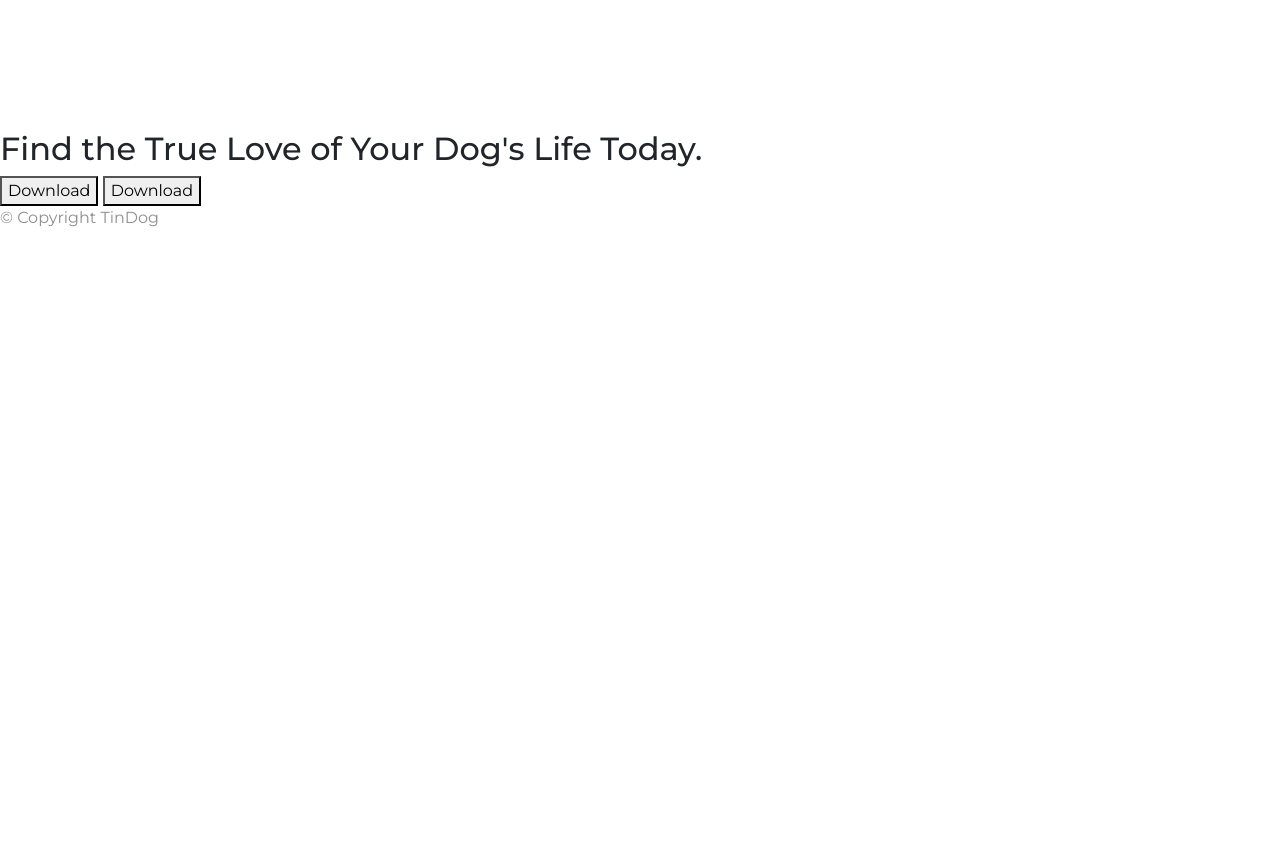
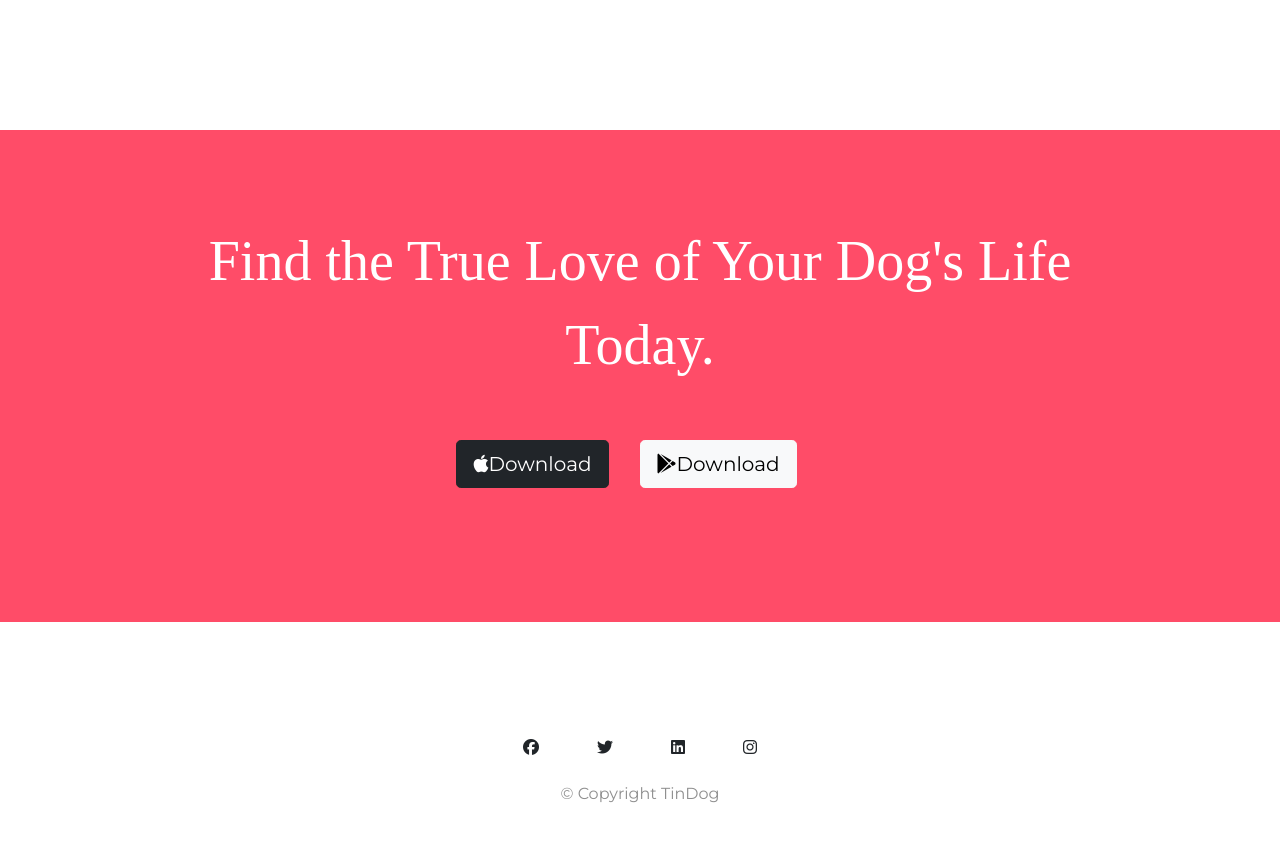
Before and after one commit to rohhhit31/Tindog-Mini_Project, a plain HTML site: page Tinder_for_dogs/index.html in a window 1280 px wide. Shown: the part 2720-3562 px from the top of the page. Before the commit the page ends 2966 px from the top, so only its background shows below. Drawn offline with nearby package versions, Linux system fonts and the light colour scheme.

Commit message:
Front End Portion Done (Done with html  CSS nd bootstrap implementtion

```diff
--- a/Tinder_for_dogs/css/styles.css
+++ b/Tinder_for_dogs/css/styles.css
@@ -60,6 +60,7 @@ body{
 
 .title-imamge{
      width:60%;
+     right:0%;
      transform: rotate(20deg);
 }
 
@@ -117,3 +118,29 @@ body{
      padding: 3% 2%;
 
 }
+
+/* CTA section */
+
+#cta{
+     background-color: #ff4c68;
+     color: #fff;
+     padding: 7% 15%;
+     text-align: center;
+}
+
+.cta-heading{
+     font-family: "Montserrat-Light";
+     font-size: 3.5rem;
+     line-height: 1.5;
+}
+
+/* footer */
+#footer{
+     padding: 7% 15%;
+     text-align: center;
+}
+
+.foot-icon{
+     padding: 3%;
+
+}
--- a/Tinder_for_dogs/index.html
+++ b/Tinder_for_dogs/index.html
@@ -62,15 +62,15 @@
             <a class="navbar-brand" href="">Tindog</a>
             <ul class="navbar-nav ms-auto">
               <li class="nav-item">
-                <a class="nav-link" href="">Contact</a>
+                <a class="nav-link" href="#footer">Contact</a>
               </li>
 
               <li class="nav-item">
-                <a class="nav-link" href="">Pricing</a>
+                <a class="nav-link" href="#pricing">Pricing</a>
               </li>
 
               <li class="nav-item">
-                <a class="nav-link" href="">Download</a>
+                <a class="nav-link" href="#cta">Download</a>
               </li>
             </ul>
           </div>
@@ -239,9 +239,9 @@
 
     <section id="cta">
 
-      <h3>Find the True Love of Your Dog's Life Today.</h3>
-      <button type="button">Download</button>
-      <button type="button">Download</button>
+      <h3 class="cta-heading">Find the True Love of Your Dog's Life Today.</h3>
+      <button class="btn btn-lg btn-dark download-button" type="button"><i class="fa-brands fa-apple"></i>Download</button>
+      <button class="btn btn-lg btn-light download-button" type="button"><i class="fa-brands fa-google-play"></i>Download</button>
 
     </section>
 
@@ -249,7 +249,10 @@
     <!-- Footer -->
 
     <footer id="footer">
-
+      <i class="fa-brands fa-facebook foot-icon"></i>
+      <i class="fa-brands fa-twitter foot-icon"></i>
+      <i class="fa-brands fa-linkedin foot-icon"></i>
+      <i class="fa-brands fa-instagram foot-icon"></i>
       <p>© Copyright TinDog</p>
 
     </footer>
```
